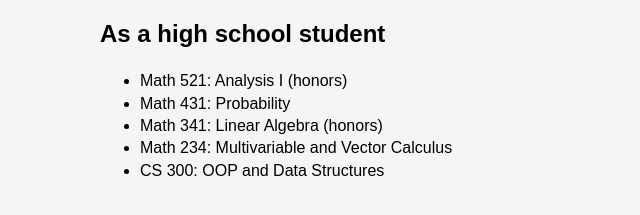
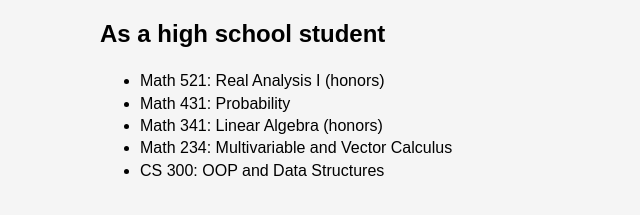
Before and after one commit to pdeq/pdeq.github.io, a plain HTML site: page coursework.html in a window 1280 px wide. Shown: the part 305-520 px from the top of the page, 0-640 px from the left. Drawn offline with Linux system fonts and the light colour scheme.

Commit message:
Update coursework.html

```diff
--- a/coursework.html
+++ b/coursework.html
@@ -25,7 +25,7 @@
             </ul>
             <h2>As a high school student</h2>
             <ul>
-                <li>Math 521: Analysis I (honors)</li>
+                <li>Math 521: Real Analysis I (honors)</li>
                 <li>Math 431: Probability</li>
                 <li>Math 341: Linear Algebra (honors)</li>
                 <li>Math 234: Multivariable and Vector Calculus</li>
```
